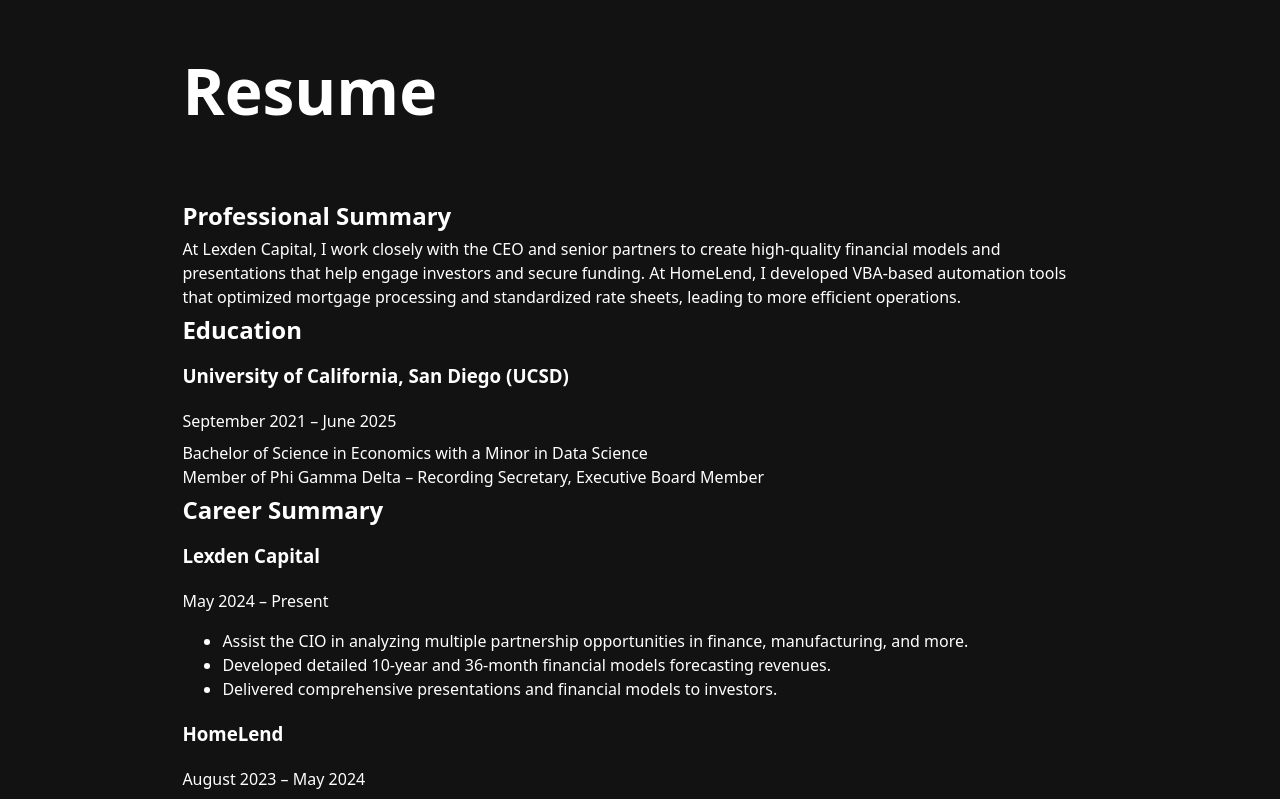
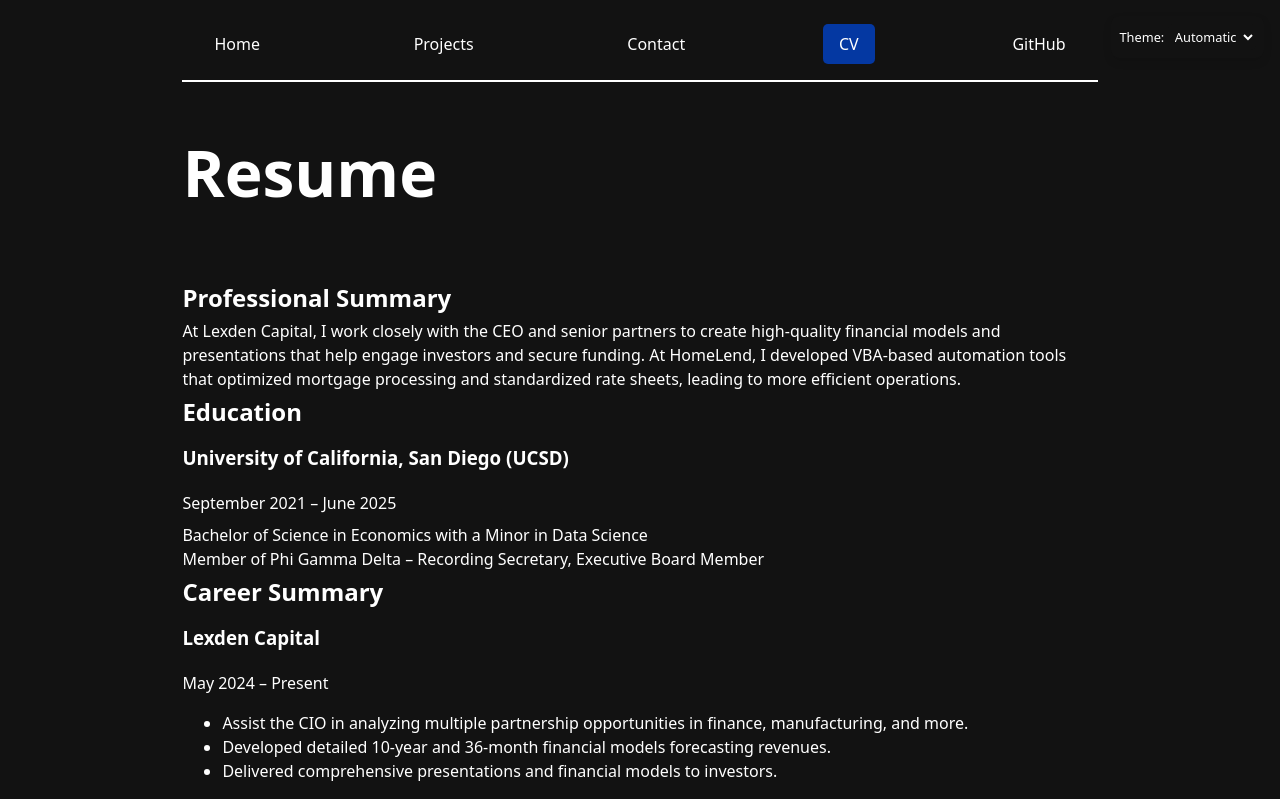
Before and after one commit to efastovsky/portfolio, a plain HTML site: page CV/index.html in a window 1280 px wide. Shown: the top 799 px of the page. Drawn offline with Linux system fonts and the light colour scheme; the site is published under a folder, as on GitHub Pages, so addresses that start at the root find nothing.

Commit message:
Update index.html

```diff
--- a/CV/index.html
+++ b/CV/index.html
@@ -1,7 +1,7 @@
 <!DOCTYPE html>
 <html lang="en">
 <head>
-    <script type="module" src="/global.js"></script>
+    <script type="module" src="../global.js"></script>
     <meta charset="UTF-8">
     <meta name="viewport" content="width=device-width, initial-scale=1.0">
     <title>Resume - Ethan Fastovsky</title>
```
